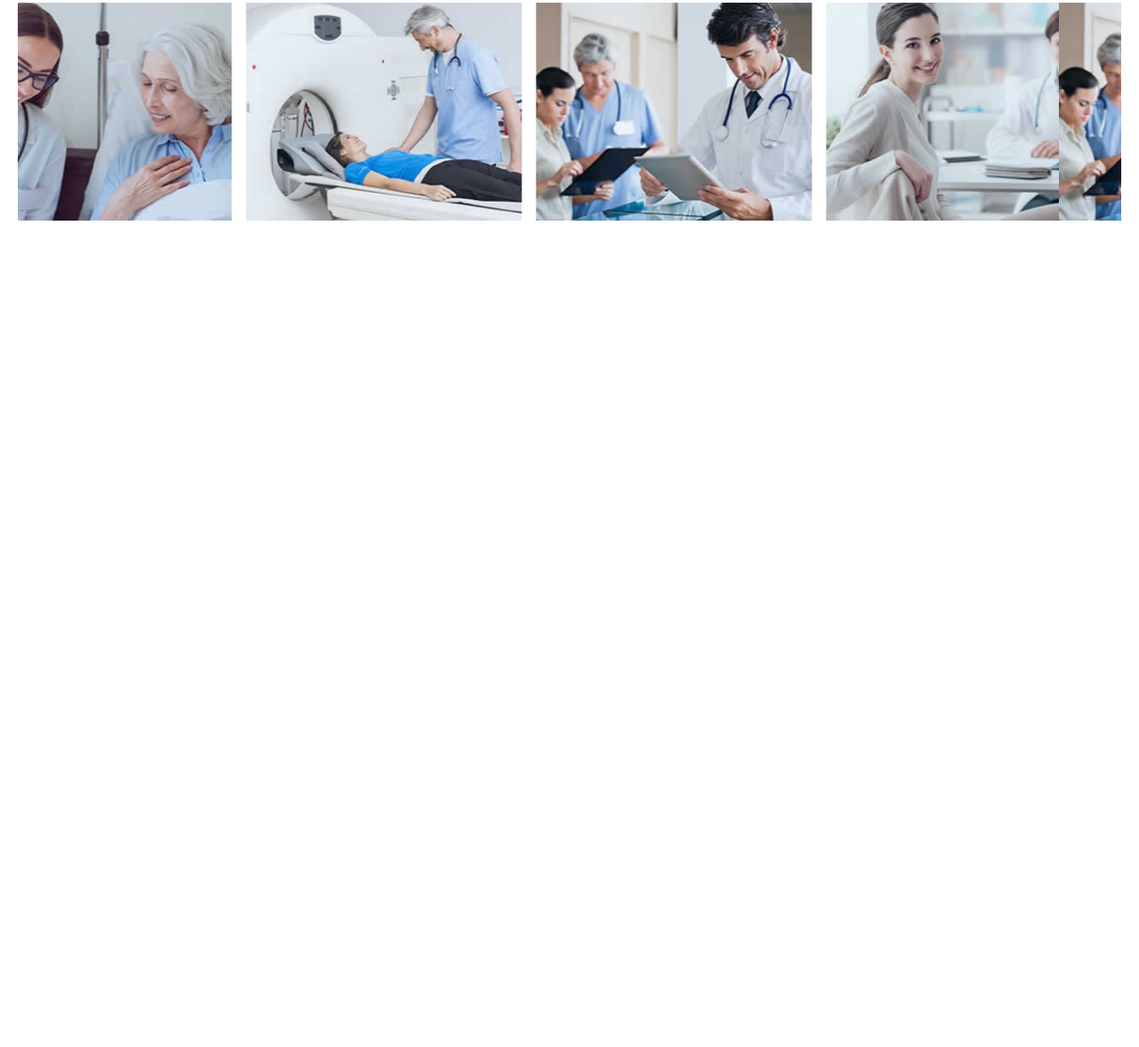
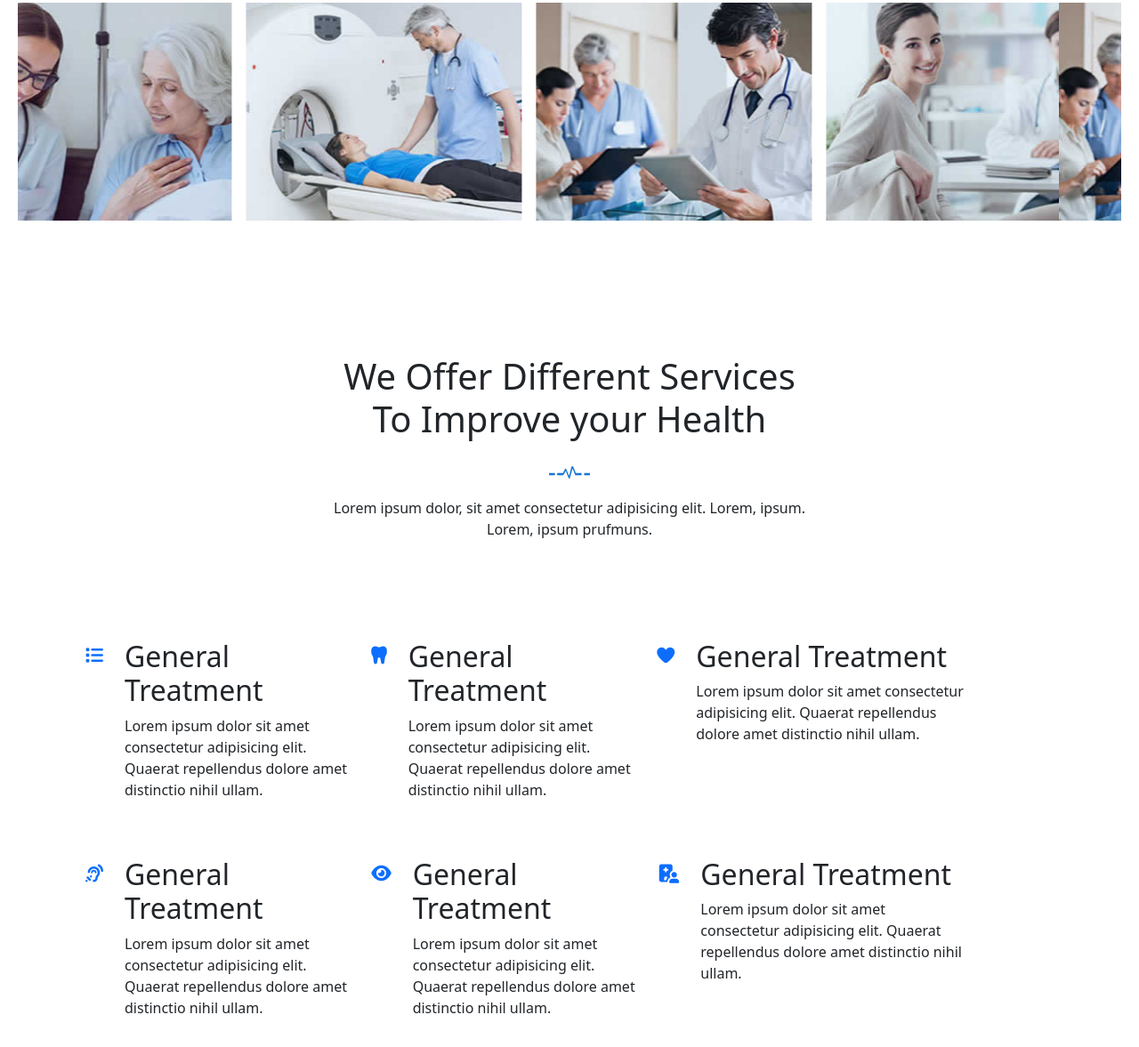
Before and after one commit to ghizlanejadraoui/finl-project-css, a plain HTML site: page index.html in a window 1280 px wide. Shown: the part 3400-4577 px from the top of the page at 89% size. Before the commit the page ends 3703 px from the top, so only its background shows below. Drawn offline with nearby package versions, Linux system fonts and the light colour scheme.

Commit message:
[complet] section 7

```diff
--- a/index.html
+++ b/index.html
@@ -300,7 +300,7 @@
                 <img src="./public/img/section-img.png" alt="">
                 <p>Lorem ipsum dolor, sit amet consectetur adipisicing elit. Lorem, ipsum.</p>
             </div>
-            <!--&  -->
+            <!--& carousel section 6 -->
             <div>
                 <div id="carouselExampleSlidesOnly" class="carousel slide" data-bs-ride="carousel">
                     <div class="carousel-inner">
@@ -332,6 +332,70 @@
                 </div>
             </div>
         </section>
+        <!--* section 7 full bootstrap -->
+        <section class="section7 d-flex flex-column justify-content-between h-100 gap-5 p-5">
+            <div class="d-flex flex-column justify-content-evenly align-items-center h-100 p-5  gap-3">
+                <h1 class="w-50 text-center">We Offer Different Services To Improve your Health</h1>
+                <img src="./public/img/section-img.png" alt="">
+                <p class="w-50 text-center">Lorem ipsum dolor, sit amet consectetur adipisicing elit. Lorem, ipsum. Lorem, ipsum prufmuns.</p>
+            </div>
+            <!--& part1 -->
+            <div class="d-flex justify-content-evenly w-100 gap-4 px-5">
+                <div class="d-flex w-50 justify-content-evenly   gap-4 ">
+                    <i class="fa-solid fa-list fs-5 mt-2 text-primary"></i>
+                    <span class="d-flex flex-column justify-content-evenly align-items-start ">
+                        <h2>General Treatment</h2>
+                        <p>Lorem ipsum dolor sit amet consectetur adipisicing elit. Quaerat repellendus dolore amet
+                            distinctio nihil ullam.</p>
+                    </span>
+                </div>
+                <div class="d-flex w-50 justify-content-evenly  gap-4 ">
+                    <i class="fa-solid fa-tooth fs-5 mt-2 text-primary"></i>
+                    <span class="d-flex flex-column justify-content-evenly align-items-start">
+                        <h2>General Treatment</h2>
+                        <p>Lorem ipsum dolor sit amet consectetur adipisicing elit. Quaerat repellendus dolore amet
+                            distinctio nihil ullam.</p>
+                    </span>
+                </div>
+                <div class="d-flex w-75 justify-content-evenly gap-4 ">
+                    <i class="fa-solid fa-heart fs-5 mt-2 text-primary"></i>
+                    <span class="d-flex flex-column">
+                        <h2>General Treatment</h2>
+                        <p class="w-75">Lorem ipsum dolor sit amet consectetur adipisicing elit. Quaerat repellendus dolore amet
+                            distinctio nihil ullam.</p>
+                    </span>
+                </div>
+            </div>
+            <!--&part 2  -->
+            <div class="d-flex w-100 justify-content-evenly gap-4 px-5">
+                <div class="d-flex w-50 justify-content-evenly   gap-4 ">
+                    <i class="fa-solid fa-ear-listen fs-5 mt-2 text-primary"></i>
+                    <span class="d-flex flex-column justify-content-evenly align-items-start ">
+                        <h2>General Treatment</h2>
+                        <p>Lorem ipsum dolor sit amet consectetur adipisicing elit. Quaerat repellendus dolore amet
+                            distinctio nihil ullam.</p>
+                    </span>
+                </div>
+                <div class="d-flex w-50 justify-content-evenly  gap-4 ">
+                    <i class="fa-solid fa-eye fs-5 mt-2 text-primary"></i>
+                    <span class="d-flex flex-column justify-content-evenly align-items-start">
+                        <h2>General Treatment</h2>
+                        <p>Lorem ipsum dolor sit amet consectetur adipisicing elit. Quaerat repellendus dolore amet
+                            distinctio nihil ullam.</p>
+                    </span>
+                </div>
+                <div class="d-flex w-75 justify-content-evenly gap-4 ">
+                    <i class="fa-solid fa-hospital-user fs-5 mt-2 text-primary"></i>
+                    <span class="d-flex flex-column">
+                        <h2>General Treatment</h2>
+                        <p class="w-75">Lorem ipsum dolor sit amet consectetur adipisicing elit. Quaerat repellendus dolore amet
+                            distinctio nihil ullam.</p>
+                    </span>
+                </div>
+            </div>
+
+
+
 
     </main>
     <footer>
```
